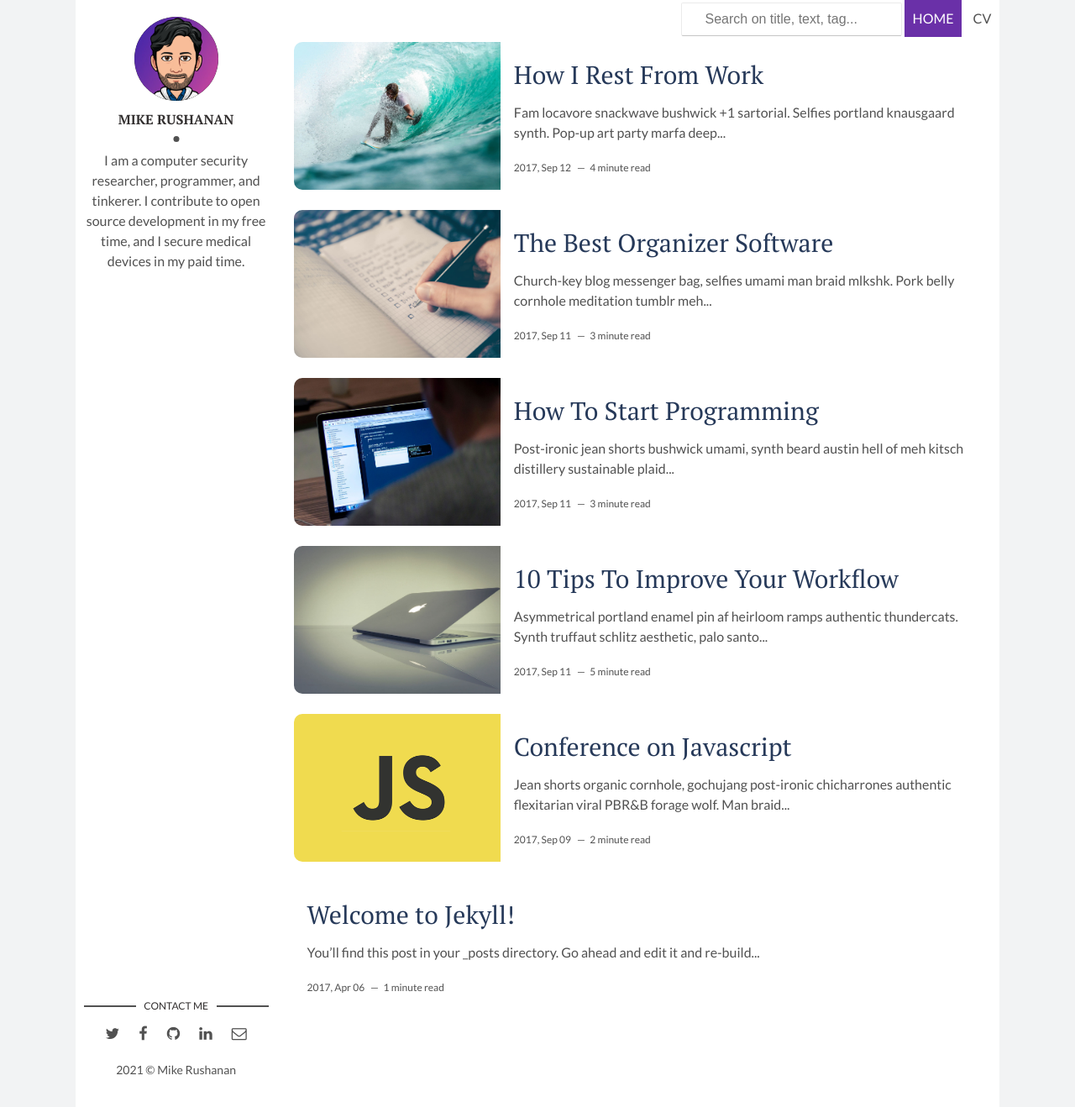
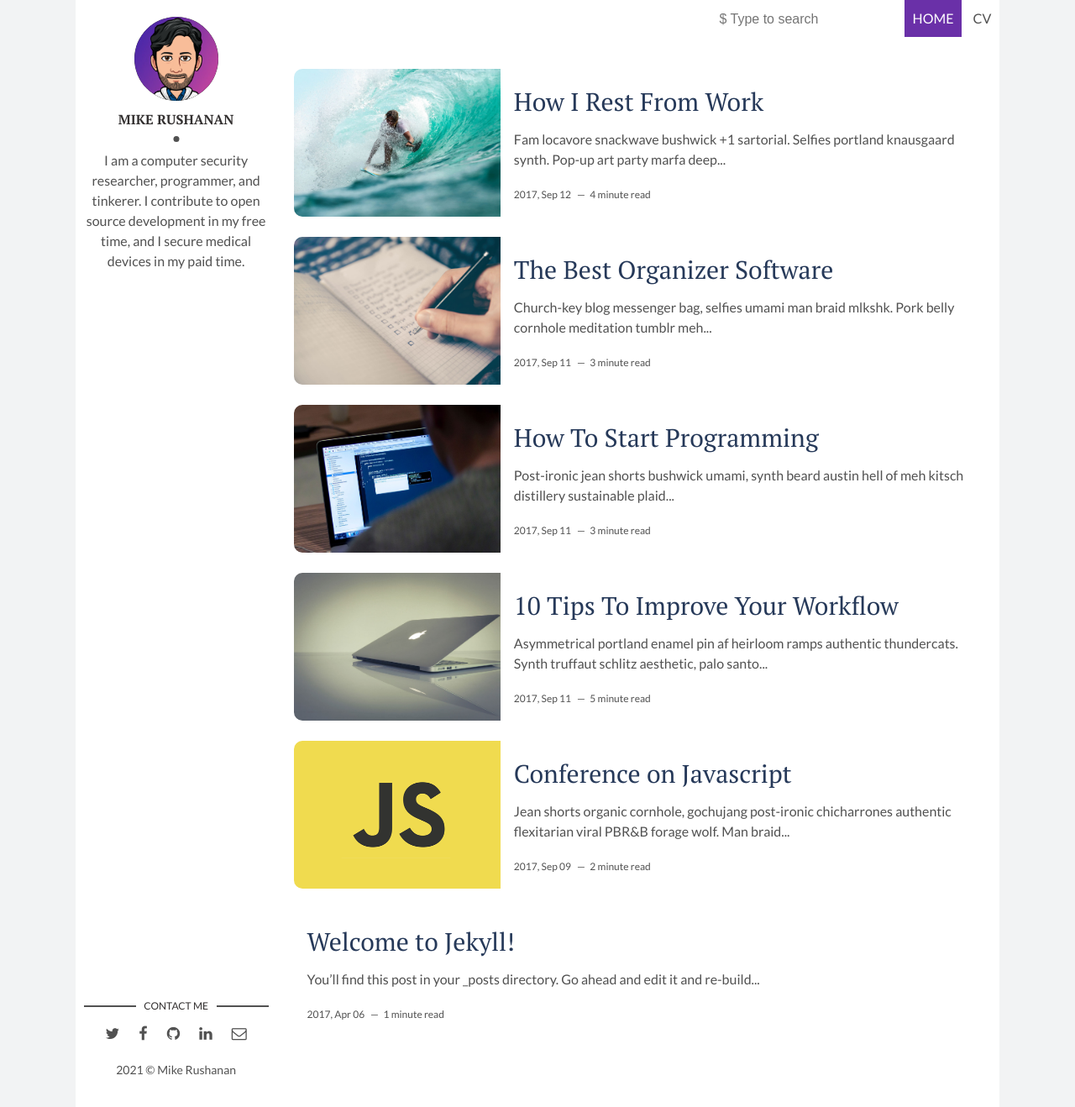
Before and after one commit to micharu123/micharu123.github.io, a Jekyll site: the page built from docs/index.html, in a window 1280 px wide. Shown: the whole page at 84% size. Built offline with Jekyll 4.4.1, drawn with Linux system fonts in a browser that asks for light colours; the list of posts is cut into pages by our own code.

Commit message:
Updated search function

```diff
--- a/docs/assets/css/main.css
+++ b/docs/assets/css/main.css
@@ -942,11 +942,11 @@
 
 .search-input {
   outline: none;
-  padding: 10px 27px;
+  padding: 10px;
   border: none;
   width: 100%;
-  border-radius: 1px;
-  box-shadow: 0 1px 0px 0 rgba(0,0,0,0.16), 0 0 0 1px rgba(0,0,0,0.08);
+  /* border-radius: 1px;
+  box-shadow: 0 1px 0px 0 rgba(0,0,0,0.16), 0 0 0 1px rgba(0,0,0,0.08); */
 }
 
 .post, .article-page {
--- a/docs/assets/js/main.js
+++ b/docs/assets/js/main.js
@@ -1,4 +1,7 @@
 "use strict";
+
+// Global so that search will actually work.
+var sjs = null;
 
 // Function to dynamically update navigation main with post title or search bar.
 function insert_into_nav_main(search_bar, post_title) {
@@ -6,16 +9,16 @@
     var li = document.createElement("li");
 
     if (search_bar) {
-        li.innerHTML = "<div id=\"search-container\"><input type=\"text\" class=\"search-input\" placeholder=\"Search on title, text, tag...\"><ul id=\"results-container\"></ul></div>";
+        li.innerHTML = "<div id=\"search-container\"><input type=\"text\" class=\"search-input\" placeholder=\"$ Type to search\" autofocus onKeyPress=\"handle_search_input(event)\" onKeyUp=\"handle_search_input(event)\">";
 
         // Insert to head of nav.
         ul.insertBefore(li, ul.firstChild);
 
         // Instantiate search object.
-        SimpleJekyllSearch({
+        sjs = SimpleJekyllSearch({
             searchInput: document.getElementById('search-input'),
             resultsContainer: document.getElementById('results-container'),
-            json: '/assets/js/search.json'
+            json: 'localhost:4000/assets/js/search.json'
         });
     }
     else {
@@ -25,3 +28,8 @@
        ul.appendChild(li);
     }
 }
+
+function handle_search_input(event) {
+    const value = event.target.value;
+    sjs.search(value);
+}
--- a/docs/index.html
+++ b/docs/index.html
@@ -3,11 +3,7 @@
 title: HOME
 navigation_weight: 2
 ---
-<!-- Generate search bar -->
-<script type="text/javascript">
-  insert_into_nav_main(true, null);
-</script>
-
+<ul id="results-container"></ul>
 {% for post in paginator.posts %}
 <article class="post">
   {% if post.img %}
@@ -23,4 +19,9 @@
 </article>
 {% endfor %}
 
+<!-- Generate search bar -->
+<script type="text/javascript">
+  insert_into_nav_main(true, null);
+</script>
+
 {% include pagination.html %}
```
